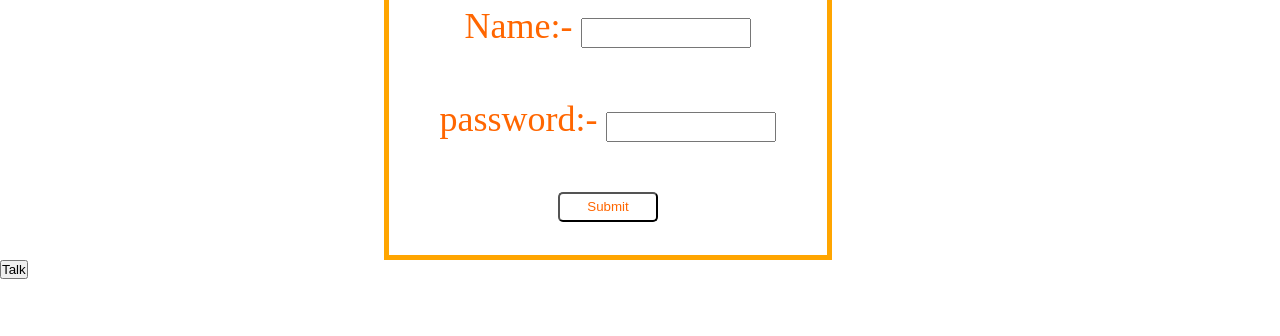
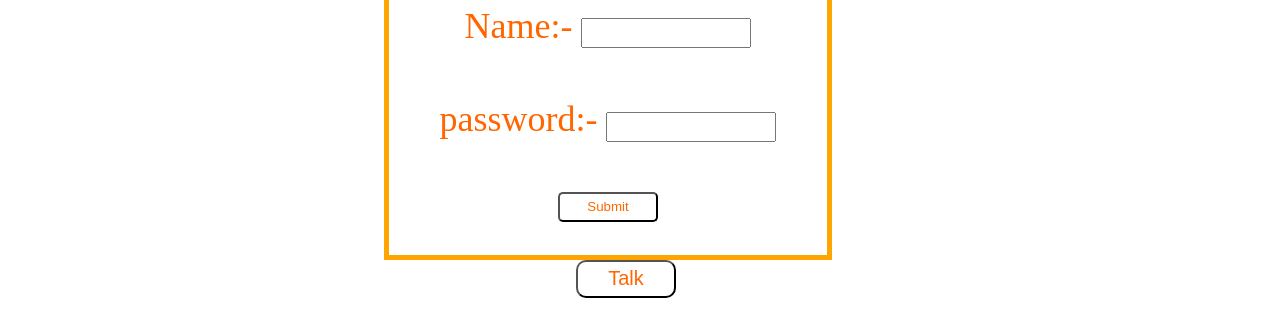
Before and after one commit to vikas990/speech-recognition, a plain HTML site: page index.html in a window 1280 px wide. Shown: the part 268-604 px from the top of the page. Drawn offline with Linux system fonts and the light colour scheme.

Commit message:
added talk button

```diff
--- a/style.css
+++ b/style.css
@@ -46,6 +46,7 @@ input{
 .submit:hover{
     background-color: rgb(214, 128, 70);
     color: black;
+    cursor: pointer;
 
 }
 
@@ -71,5 +72,22 @@ a{
 li:hover,a:hover{
     background-color: white;
     color: black;
+    cursor: pointer;
 
 }
+
+.talk{
+    margin-left: 45%;
+    width: 100px;
+    height: 38px;
+    border-radius: 10px;
+    color:  rgb(255, 102, 0); ;
+    font-size: 20px;
+    background-color: transparent;
+}
+
+.talk:hover{
+    background-color: rgb(214, 128, 70);
+    color: black;
+    cursor: pointer;
+}
```
